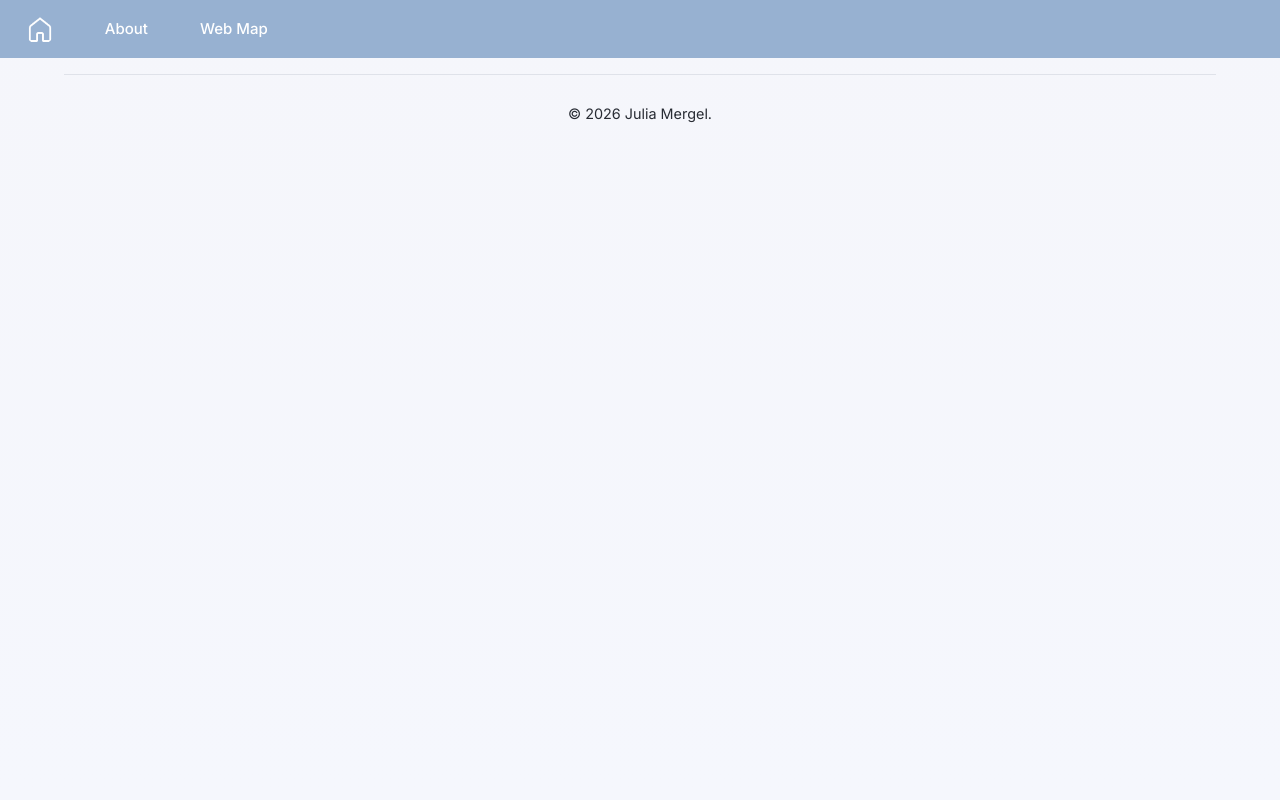
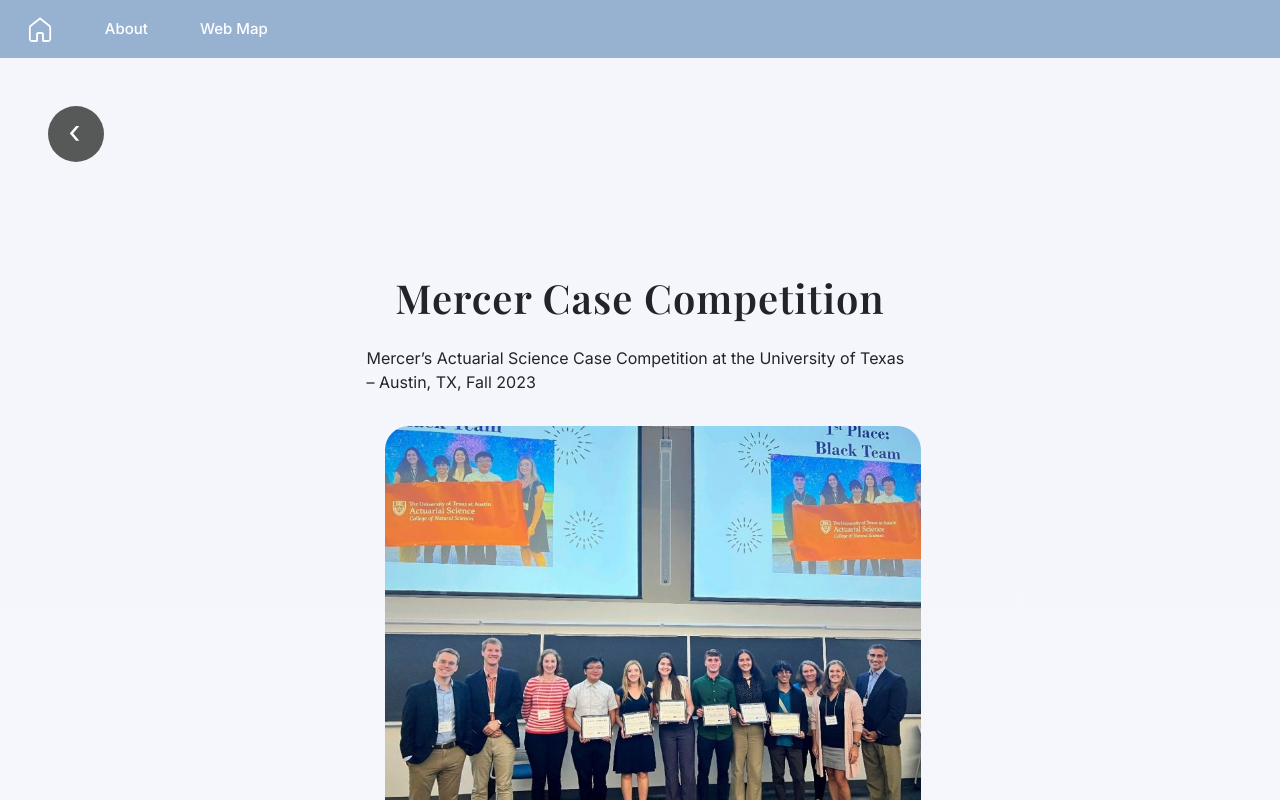
Before and after one commit to jumergel/jumergel.github.io, a React (Create React App) app: page /academics/mercer-case-competition in a window 1280 px wide. Built offline with nearby package versions, Linux system fonts and the light colour scheme; a web font is replaced by a local one.

Commit message:
added mercer case comp page & info

```diff
--- a/src/App.js
+++ b/src/App.js
@@ -19,6 +19,7 @@
 import SproutSystem from './pages/my-projects/SproutSystem.js';
 import ToyOS from './pages/my-projects/ToyOS.js';
 import TravelDiary from './pages/my-projects/TravelDiary.js';
+import MercerCaseCompetition from './pages/academics/MercerCaseCompetition';
 
 import homeButton from './images/white-transparent.png';
 import homeButtonAnimated from './images/dark-home-animated.gif';
@@ -136,12 +137,16 @@
           <Route path="/interests/movies" element={<Movies />} />
           <Route path="/interests/graphic-design" element={<GraphicDesign />} />
 
+
           {/* /* PROJECT ROUTES */ }
           <Route path="/my-projects/neurodex" element={<NeuroDex />} />
           <Route path="/my-projects/quiz-haven" element={<QuizHaven />} />
           <Route path="/my-projects/sprout-system" element={<SproutSystem />} />
           <Route path="/my-projects/toy-os" element={<ToyOS />} />
           <Route path="/my-projects/travel-diary" element={<TravelDiary />} />
+
+          {/* /* ACADEMIC ROUTES */ }
+          <Route path="/academics/mercer-case-competition" element={<MercerCaseCompetition />} />
         </Routes>
 
         <Footer />
--- a/src/pages/Academics.js
+++ b/src/pages/Academics.js
@@ -1,7 +1,7 @@
 import React from 'react';
 import { Card, Container, Row, Col, Badge } from 'react-bootstrap';
 import '../shared-styling.css';
-// import { useNavigate, Link } from 'react-router-dom';
+import { Link } from 'react-router-dom';
 
 const academicData = [
   {
@@ -18,7 +18,8 @@
   },
   {
     title: "1st Place Mercer Case Competition",
-    tags: ["Competition", "Mathematics", "Actuarial Science", "Business"]
+    tags: ["Competition", "Mathematics", "Actuarial Science", "Business"],
+    route: "/academics/mercer-case-competition"
   },
   {
     title: "Women in Stem Mentor",
@@ -36,28 +37,31 @@
       <Container className="py-5">
         <h1 className="mb-4 text-center">Academic Achievements</h1>
         <Row className="g-3">
-          {academicData.map((item, idx) => (
-            <Col key={idx} xs={12}>
-              {/* <Link to={`/interests/${item.link}`} className="clickable-card"> */}
+          {academicData.map((item, idx) => {
+            const card = (
               <Card className="rounded-card p-4">
                 <Card.Body className="d-flex flex-column justify-content-center">
                   <Card.Title>{item.title}</Card.Title>
                   <div className="mt-2">
                     {item.tags.map((tag, i) => (
-                      <Badge
-                        key={i}
-                        bg="secondary"
-                        className="me-2"
-                      >
+                      <Badge key={i} bg="secondary" className="me-2">
                         {tag}
                       </Badge>
                     ))}
                   </div>
                 </Card.Body>
               </Card>
-              {/* </Link> */}
-            </Col>
-          ))}
+            );
+
+            return (
+              <Col key={idx} xs={12}>
+                {item.route
+                  ? <Link to={item.route} className="clickable-card">{card}</Link>
+                  : card
+                }
+              </Col>
+            );
+          })}
         </Row>
       </Container>
     </div>
--- /dev/null
+++ b/src/pages/academics/MercerCaseCompetition.js
@@ -0,0 +1,51 @@
+import React from 'react';
+import { Container } from 'react-bootstrap';
+import '../../shared-styling.css';
+import BackButton from '../../components/BackButton';
+import mercerTeam from '../../images/mercerTeam.jpeg';
+
+export default function MercerCaseCompetition() {
+    return (
+        <div className="page-styling">
+            <BackButton />
+            <Container className="py-5">
+                <h1 className="mb-4 text-center">Mercer Case Competition</h1>
+                <p className = "mb-4 text-narrow"> Mercer’s Actuarial Science Case Competition at the University of Texas  –  Austin, TX, Fall 2023  </p>
+
+                { /* SLIDES */}
+                {/* <div style={{
+                    borderRadius: '24px',
+                    overflow: 'hidden',
+                    width: '68.6%',
+                    margin: '4rem auto 0'
+                }}>
+                    <iframe
+                        src="https://docs.google.com/presentation/d/1Odl9RLu1lbOweqEfV6fuy7X4u8H9czK9VqxgGnsibVk/embed"
+                        width="100%"
+                        height="500"
+                        allowFullScreen
+                        style={{ display: 'block' }}
+                    />
+                </div> */}
+                <div style={{
+                    width: '68.6%',
+                    margin: '2rem auto 0',
+                    borderRadius: '24px',
+                    overflow: 'hidden'
+                }}>
+                    <img
+                        src={mercerTeam}
+                        alt="Mercer Case Competition Team"
+                        style={{ width: '70%', height: 'auto', display: 'block', marginLeft: '10vw' }}
+                    />
+                </div>
+
+                <p className = "mb-4 text-narrow"> <br/> <br/>
+                    Won 1st place and was awarded a scholarship and networking dinner with Mercer; analyzed raw healthcare data and performed background research to identify supply and demand trends across pharmaceuticals, labor markets, and healthcare plans.  <br />
+                    Identified the most critical problems to propose a future business strategy plan: presented and supported conclusions with generated statistical models, graphics, and past market research.
+                </p>
+
+            </Container>
+        </div>
+    );
+}
--- a/src/shared-styling.css
+++ b/src/shared-styling.css
@@ -90,6 +90,11 @@
 .item-styling {
   margin: 0 auto;
   width: 70%;
+}
+
+.text-narrow {
+  width: 49% !important; /*for more narrow pages*/
+  margin: 0 auto;
 }
 
 
```
Also changed, not shown: src/pages/my-projects/TravelDiary.js (+0 -18 lines), src/images/mercerTeam.jpeg (added).
